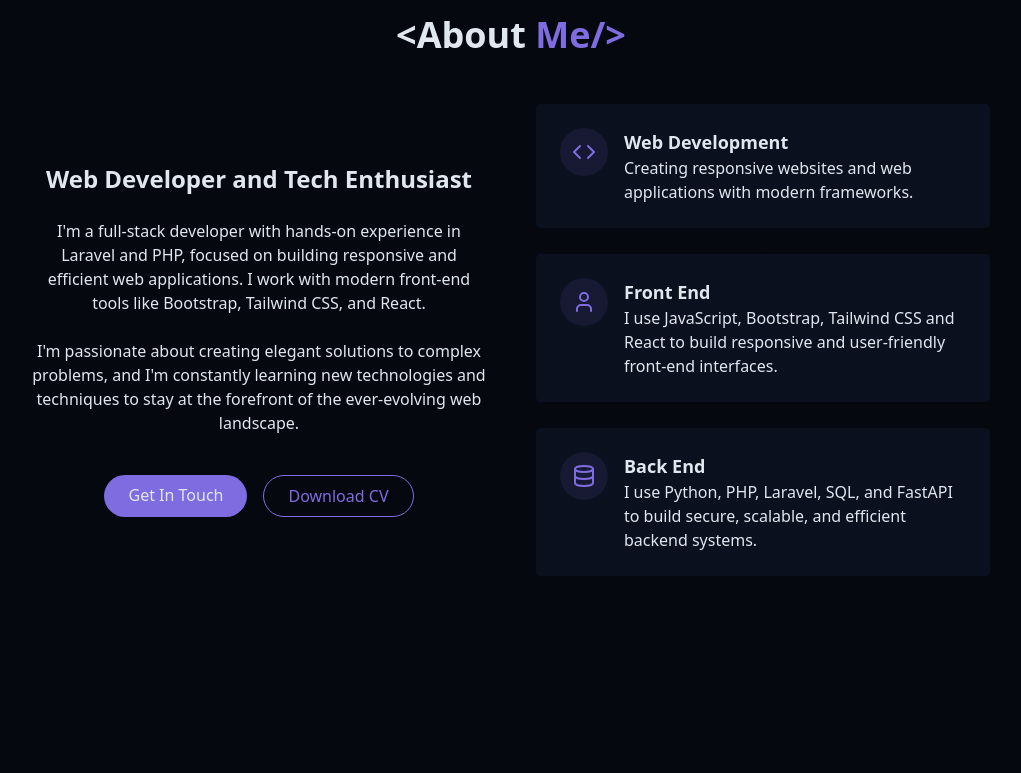
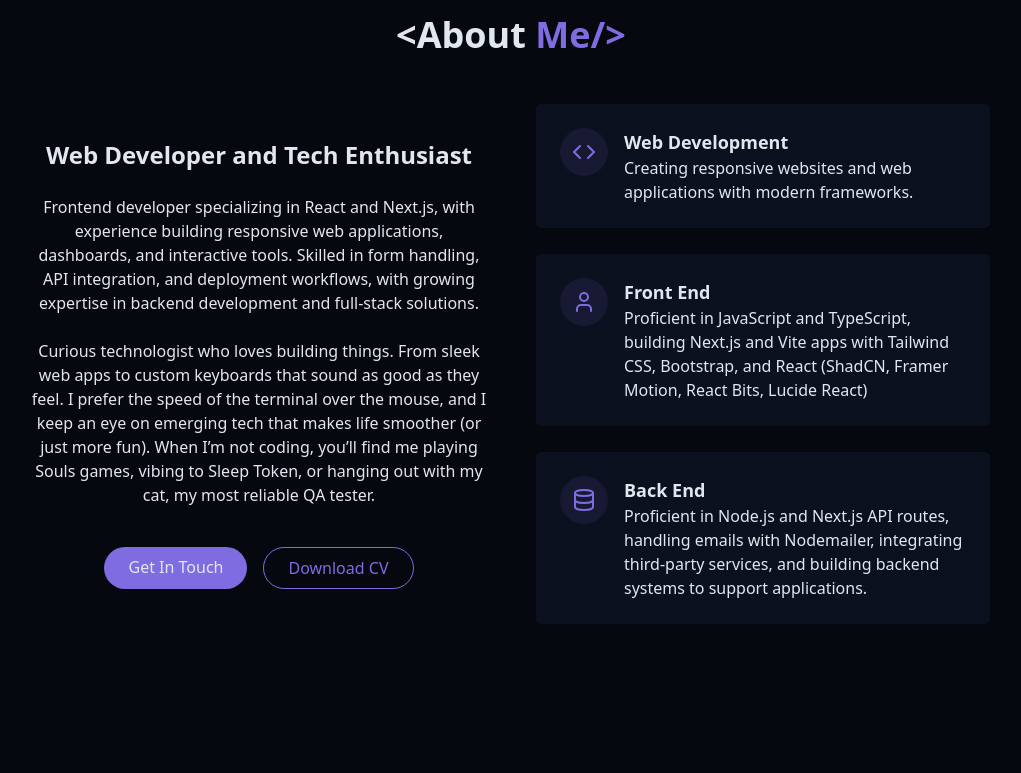
Before and after one commit to codename-SilverMask/portfolio_react, a React (Vite) app: page / in a window 1280 px wide. Shown: the part 881-1654 px from the top of the page, without its empty margins (129-1150 px from the left). Built offline with nearby package versions, Linux system fonts and the light colour scheme.

Commit message:
HeroSection, AboutSection and CV updated

```diff
--- a/src/components/AboutSection.jsx
+++ b/src/components/AboutSection.jsx
@@ -13,16 +13,20 @@ export const AboutSection = () => {
               Web Developer and Tech Enthusiast
             </h3>
             <p className="text-muted-foreground">
-              I'm a full-stack developer with hands-on experience in Laravel and
-              PHP, focused on building responsive and efficient web
-              applications. I work with modern front-end tools like Bootstrap,
-              Tailwind CSS, and React.
+              Frontend developer specializing in React and Next.js, with
+              experience building responsive web applications, dashboards, and
+              interactive tools. Skilled in form handling, API integration, and
+              deployment workflows, with growing expertise in backend
+              development and full-stack solutions.
             </p>
             <p className="text-muted-foreground">
-              I'm passionate about creating elegant solutions to complex
-              problems, and I'm constantly learning new technologies and
-              techniques to stay at the forefront of the ever-evolving web
-              landscape.
+              Curious technologist who loves building things. From sleek web
+              apps to custom keyboards that sound as good as they feel. I prefer
+              the speed of the terminal over the mouse, and I keep an eye on
+              emerging tech that makes life smoother (or just more fun). When
+              I’m not coding, you’ll find me playing Souls games, vibing to
+              Sleep Token, or hanging out with my cat, my most reliable QA
+              tester.
             </p>
 
             <div className="flex flex-col sm:flex-row gap-4 pt-4 justify-center">
@@ -62,8 +66,9 @@ export const AboutSection = () => {
                 <div className="text-left">
                   <h4 className="font-semibold text-lg"> Front End</h4>
                   <p className="text-muted-foreground">
-                    I use JavaScript, Bootstrap, Tailwind CSS and React to build
-                    responsive and user-friendly front-end interfaces.
+                    Proficient in JavaScript and TypeScript, building Next.js
+                    and Vite apps with Tailwind CSS, Bootstrap, and React
+                    (ShadCN, Framer Motion, React Bits, Lucide React)
                   </p>
                 </div>
               </div>
@@ -76,8 +81,9 @@ export const AboutSection = () => {
                 <div className="text-left">
                   <h4 className="font-semibold text-lg"> Back End</h4>
                   <p className="text-muted-foreground">
-                    I use Python, PHP, Laravel, SQL, and FastAPI to build
-                    secure, scalable, and efficient backend systems.
+                    Proficient in Node.js and Next.js API routes, handling
+                    emails with Nodemailer, integrating third-party services,
+                    and building backend systems to support applications.
                   </p>
                 </div>
               </div>
--- a/src/components/HeroSection.jsx
+++ b/src/components/HeroSection.jsx
@@ -19,7 +19,7 @@ export const HeroSection = () => {
             </span>
           </h1>
           <p className="text-lg md:text-xl text-muted-foreground max-2-2xl mx-auto opacity-0 animate-fade-in-delay-3">
-            I'm a full-stack web developer who loves to code, build things from
+            I'm a front-end web developer who loves to code, build things from
             scratch, and work efficiently often without touching the mouse. I
             enjoy crafting fast, clean, and functional web applications from
             front to back.
```
Also changed, not shown: 1 other file (tests, documents, lock files or other folders).
